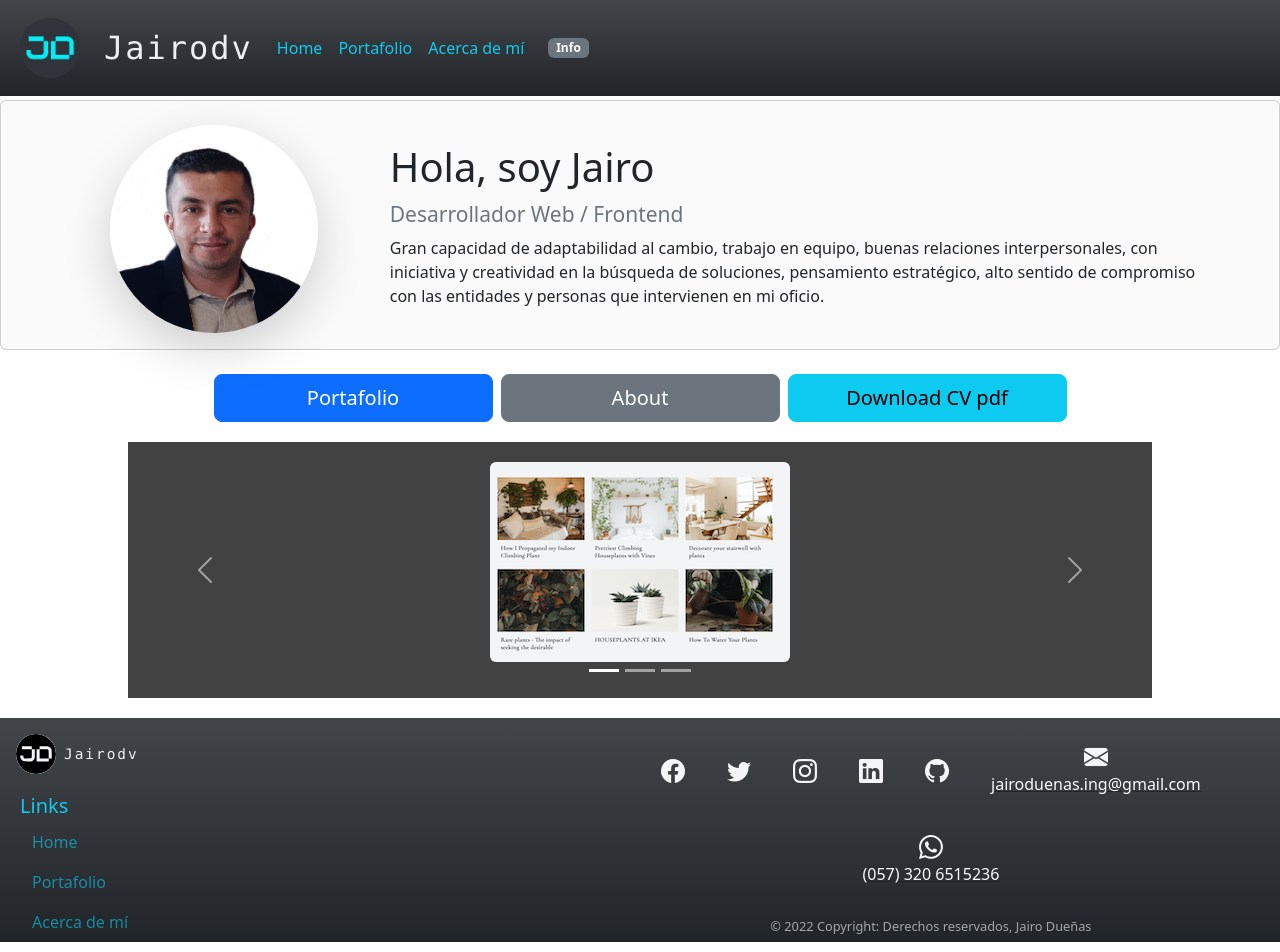
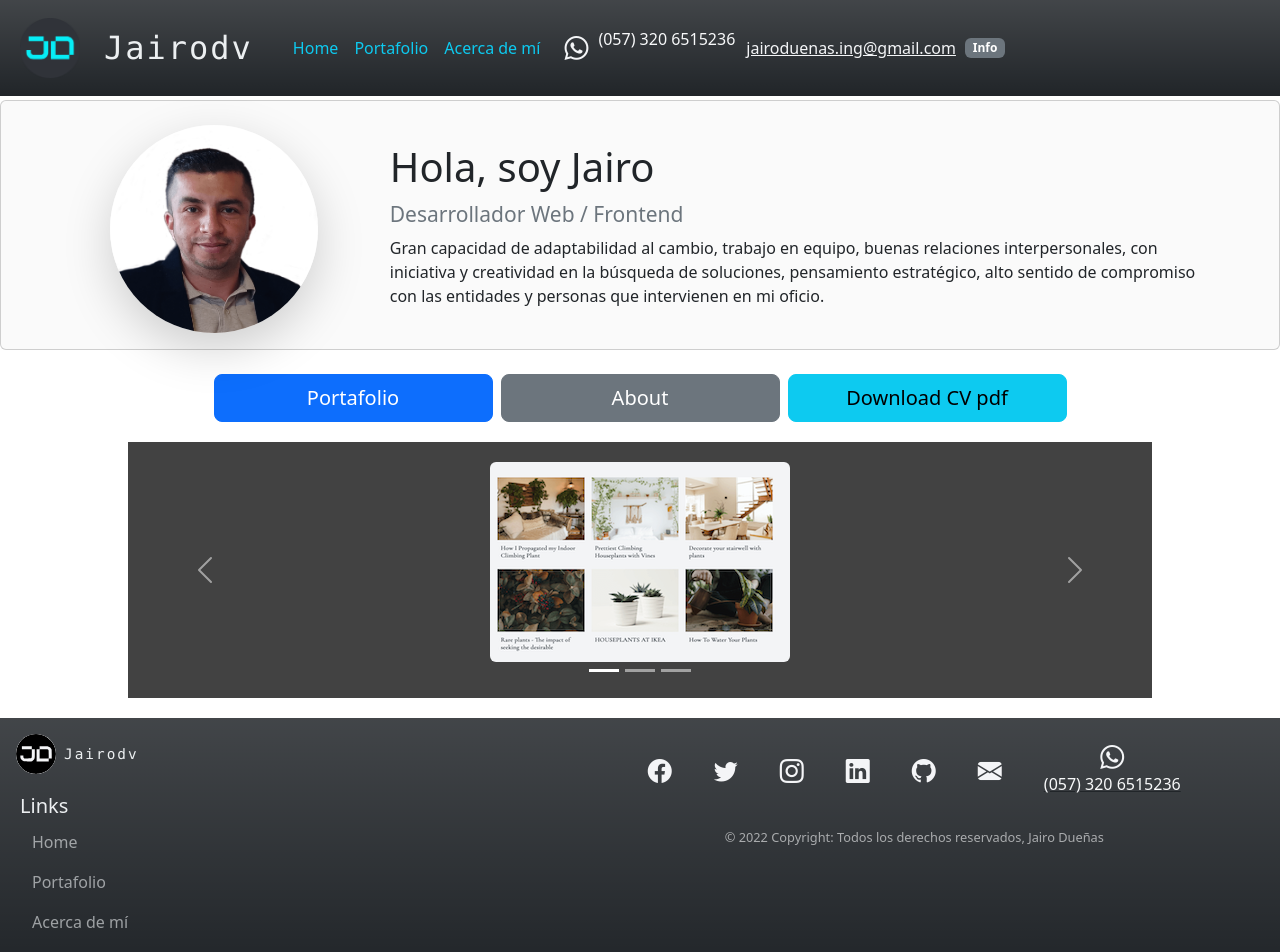
Before and after one commit to JairoDuenas/portafolio-frontend, a React (Create React App) app: page /#/ in a window 1280 px wide. Shown: the top 952 px of the page. Built offline with nearby package versions, Linux system fonts and the light colour scheme.

Commit message:
Ajustando header y footer

```diff
--- a/src/containers/Footer/index.jsx
+++ b/src/containers/Footer/index.jsx
@@ -25,8 +25,8 @@ export default function Footer() {
 
   return (
     <div className='footer d-flex bg-dark bg-gradient'
-      style={{ justifyContent: 'center', width: '100%'}}>
-      <div className='left-footer d-flex flex-column' style={{justifyContent: 'center', width: '50%'}}>
+      style={{ alignItems:"flex-start", width: '100%'}}>
+      <div className='left-footer d-flex flex-column' style={{justifyContent: 'center', width: '45%', marginBottom: '2rem'}}>
         <div className='logo-svg d-flex p-3' style={{alignItems: 'center'}} >
           <figure className='figure-logo-svg m-0' style={{}}>
             <img className='image-svg rounded-circle' src={logoSvg} alt="logo-svg "
@@ -36,15 +36,16 @@ export default function Footer() {
                 background: '#f4f5f7',
               }} />
           </figure>
-          <a className="navbar-brand m-2" href="/" >
+          <a className="navbar-brand m-2" href="/"  >
             <h2
               className="header-name font-monospace"
+
               style={{
                 fontWeight: 500,
                 fontSize: '0.9rem',
                 letterSpacing: '2px',
                 color: "#eceff1",
-                margin: '0'
+                margin: '0',
               }}
             >
               Jairodv
@@ -52,37 +53,39 @@ export default function Footer() {
           </a>
         </div>
         <div className='links-footer d-flex flex-column' style={{marginLeft: '1rem'}}>
-          <h5 className='title-links text-info m-1 ' style={{ fontWeight: 500 }}>Links</h5>
+          <h5 className='title-links m-1 ' style={{ fontWeight: 500, color: '#eceff1' }}>Links</h5>
           <nav className="nav flex-column ">
+            <div >
               <a
-              className="nav-link text-info "
+                className="nav-link"
                 aria-current="page"
                 href="onHome"
                 onClick={onHome}
-              style={{opacity: '.6',}}
+                style={{opacity: '.6', color: '#eceff1'}}
               >
                 Home
               </a>
+            </div>
             <a
-              className="nav-link text-info"
+              className="nav-link"
               href="onPortafolio"
               onClick={onPortafolio}
-              style={{opacity: '.6',}}
+              style={{opacity: '.6', color: '#eceff1'}}
             >
               Portafolio
             </a>
             <a
-              className="nav-link text-info"
+              className="nav-link"
               href="onAbout"
               onClick={onAbout}
-              style={{opacity: '.6',}}
+              style={{opacity: '.6', color: '#eceff1'}}
             >
               Acerca de mí
             </a>
           </nav>
         </div>
       </div>
-      <footer className="text-center" style={{width: '60%'}} >
+      <footer className="text-center" style={{width: '60%', marginBottom: '2rem'}} >
         {/* <!-- Grid container --> */}
         <div className="container pt-2" >
           {/* <!-- Section: Social media --> */}
@@ -152,7 +155,6 @@ export default function Footer() {
               target='_blank'
             >
               <i className="bi bi-envelope-fill" style={colorIcon}></i>
-              <h6 className="email text-light">jairoduenas.ing@gmail.com</h6>
             </a>
             <a
               style={sizeIcon}
@@ -162,17 +164,13 @@ export default function Footer() {
               rel="noopener noreferrer"
               target='_blank'
             >
-              <i class="bi bi-whatsapp" style={colorIcon}></i>
+              <i className="bi bi-whatsapp" style={colorIcon}></i>
               <h6 className="email text-light">(057) 320 6515236</h6>
             </a>
           </section>
-          {/* <!-- Section: Social media --> */}
         </div>
-        {/* <!-- Grid container --> */}
-
-        {/* <!-- Copyright --> */}
         <div className="text-center text-light p-1" style={{opacity: '.6', fontSize: '0.8rem'}}>
-          © 2022 Copyright: Derechos reservados, Jairo Dueñas
+          © 2022 Copyright: Todos los derechos reservados, Jairo Dueñas
         </div>
       </footer>
     </div>
--- a/src/containers/Header/index.jsx
+++ b/src/containers/Header/index.jsx
@@ -51,12 +51,40 @@ export default function Header() {
           <i className="bi bi-list Heading" style={{ color: "#eceff1", fontSize: '30px' }}></i>
         </button>
       <div className="collapse navbar-collapse" id="navbarNavAltMarkup">
-        <div className="navbar-nav">
+        <div className="navbar-nav m-3">
           <a className="nav-link active link-info" aria-current="page" href="onHome" onClick={onHome}>Home</a>
           <a className="nav-link link-info" href="onPortafolio" onClick={onPortafolio}>Portafolio</a>
           <a className="nav-link link-info" href="onAbout" onClick={onAbout}>Acerca de mí</a>
         </div>
-        <span className="badge text-bg-secondary m-3 ">Info</span>
+            <div className='number-phone-header'>
+              <a
+                  className="nav-link"
+                  href="https://api.whatsapp.com/send?phone=3206515236"
+                  role="button"
+                  rel="noopener noreferrer"
+                  target='_blank'
+                  style={{fontSize: "1.5rem", marginRight: '10px' }}
+              >
+                <div className='phone-header d-flex' >
+                  <i className="bi bi-whatsapp" style={{marginRight: '10px', color: '#f4f5f7'}}></i>
+                  <h6 className="number text-light m-0">(057) 320 6515236</h6>
+                </div>
+                </a>
+
+          </div>
+          <div className='email-header'>
+          <a
+              className="btn btn-link p-0 mt-3 mb-3"
+              href="mailto:jairoduenas.ing@gmail.com?Subject=Interesado%20en%20sus%20servicios"
+              role="button"
+              rel="noopener noreferrer"
+              target='_blank'
+              style={{fontSize: "1rem", color: '#f4f5f7'}}
+            >
+              jairoduenas.ing@gmail.com
+            </a>
+        </div>
+    <span className="badge text-bg-secondary m-2 ">Info</span>
     </div>
   </div>
 </nav>
```
Lines whose indentation alone changed are shown as unchanged.
